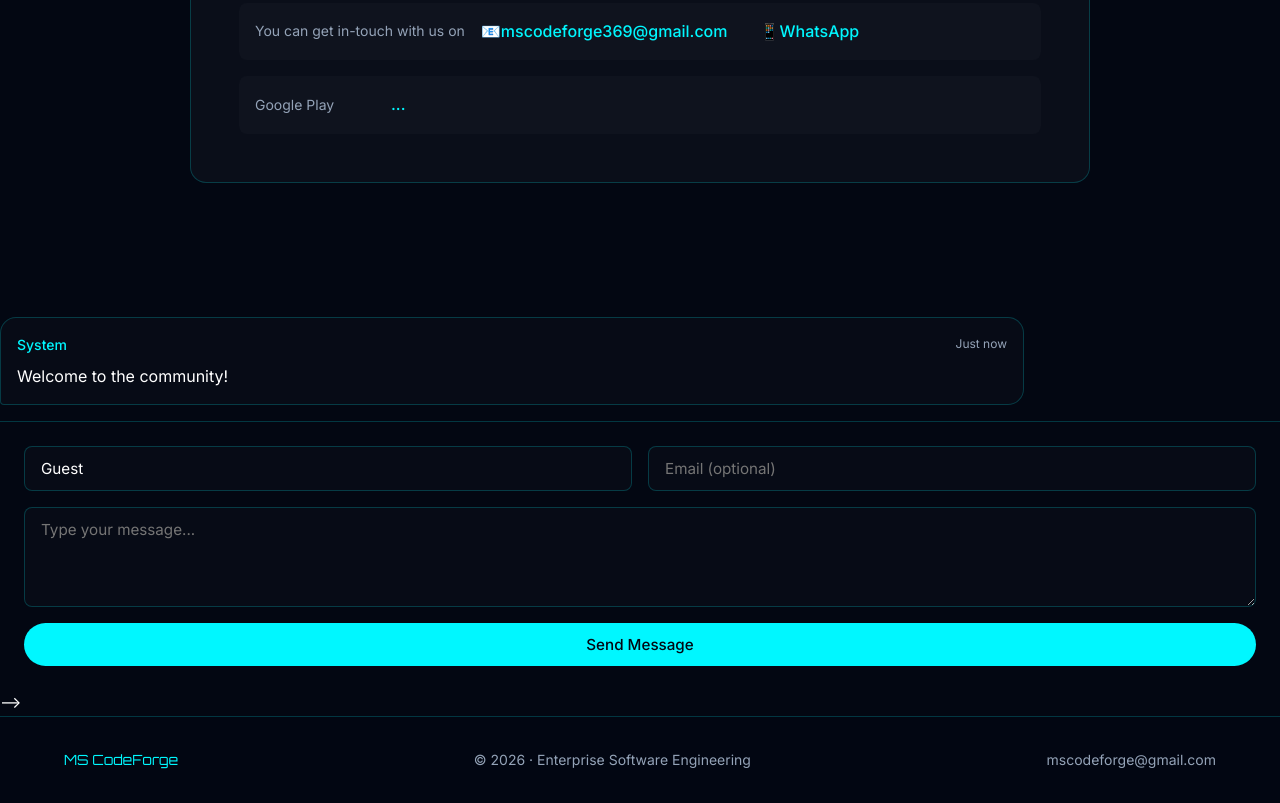
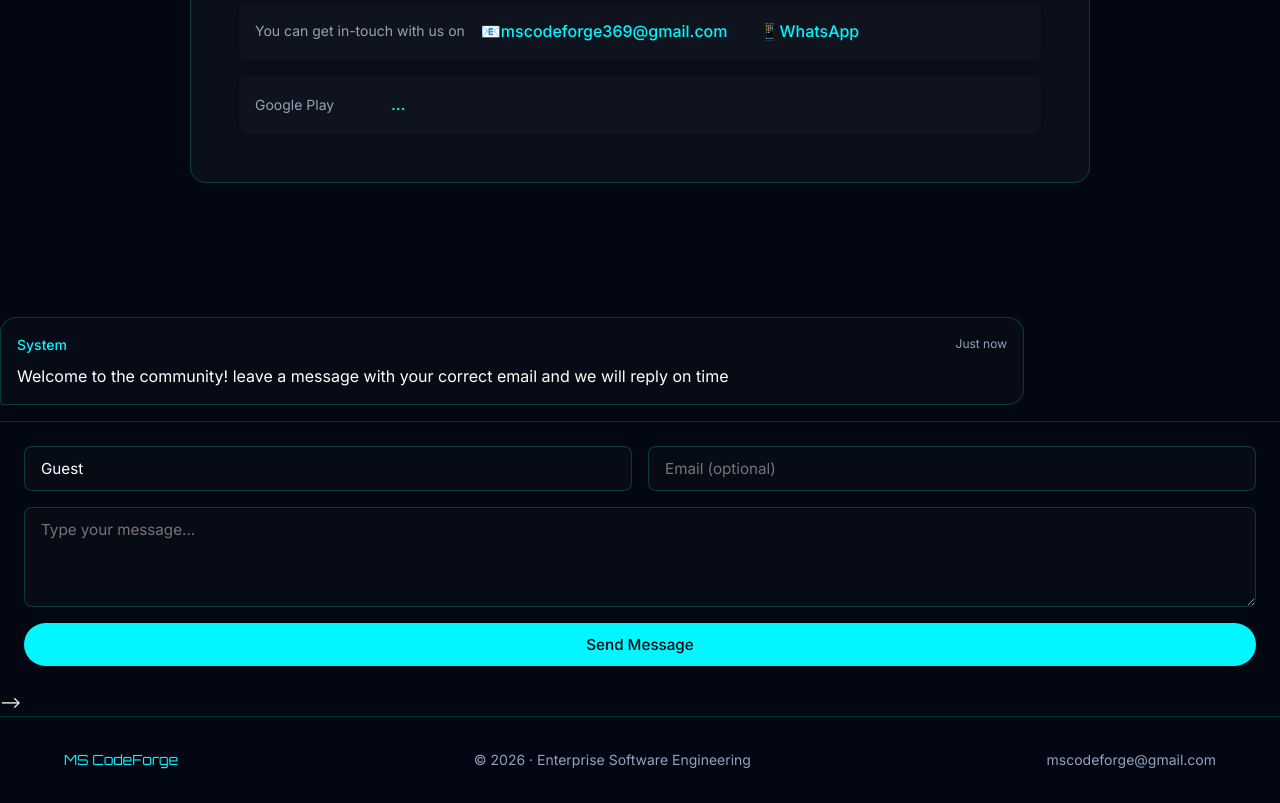
Before and after one commit to Mweemba-3/ms-site, a plain HTML site: page index.html in a window 1280 px wide. Shown: the part 2083-2886 px from the top of the page. Drawn offline with nearby package versions, Linux system fonts and the light colour scheme; no server answers.

Commit message:
Update index.html

```diff
--- a/index.html
+++ b/index.html
@@ -112,7 +112,7 @@
                                 <span class="message-sender">System</span>
                                 <span class="message-time">Just now</span>
                             </div>
-                            <div class="message-content">Welcome to the community!</div>
+                            <div class="message-content">Welcome to the community! leave a message with your correct email and we will reply on time</div>
                         </div>
                     </div>
 
```
